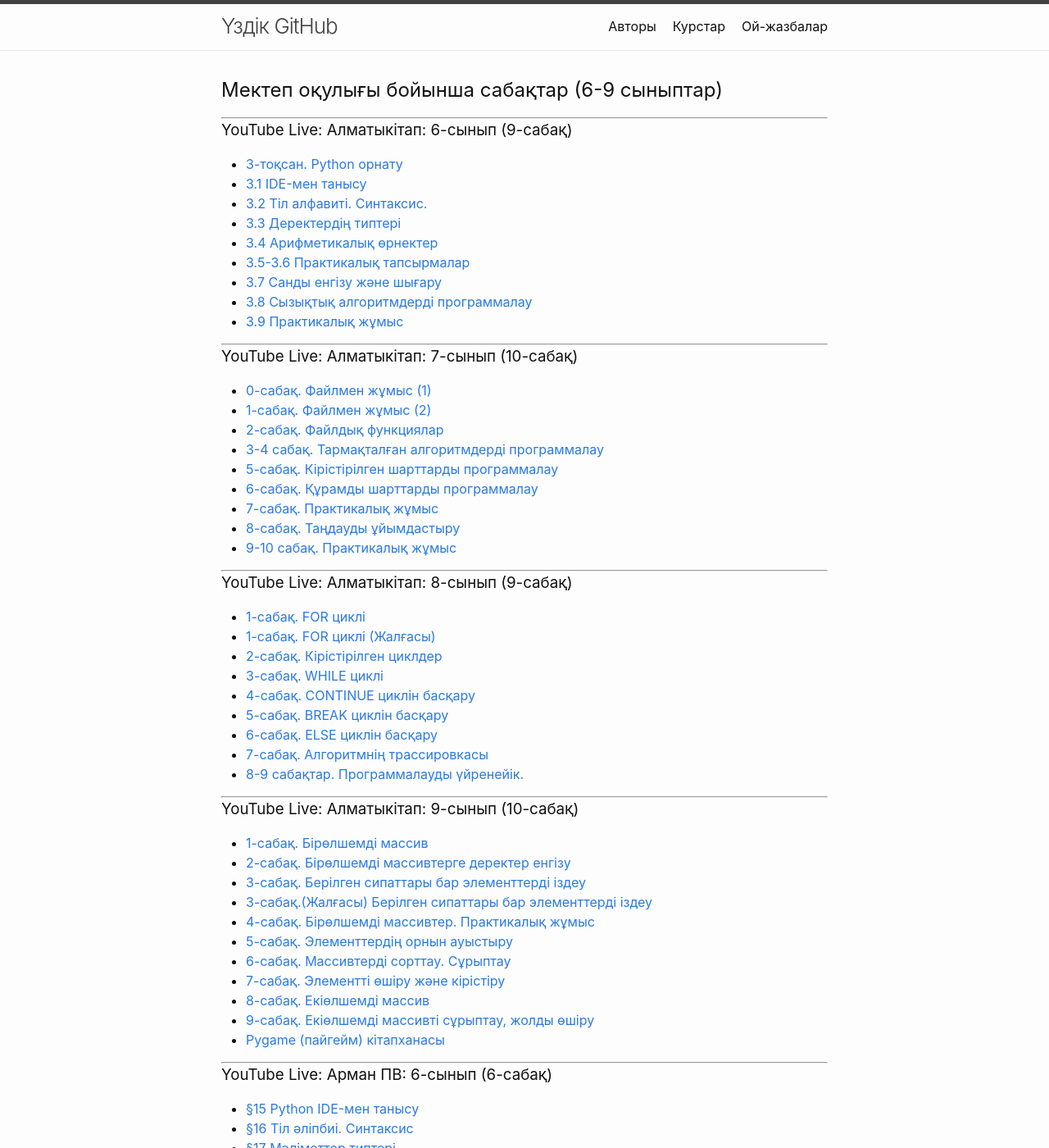
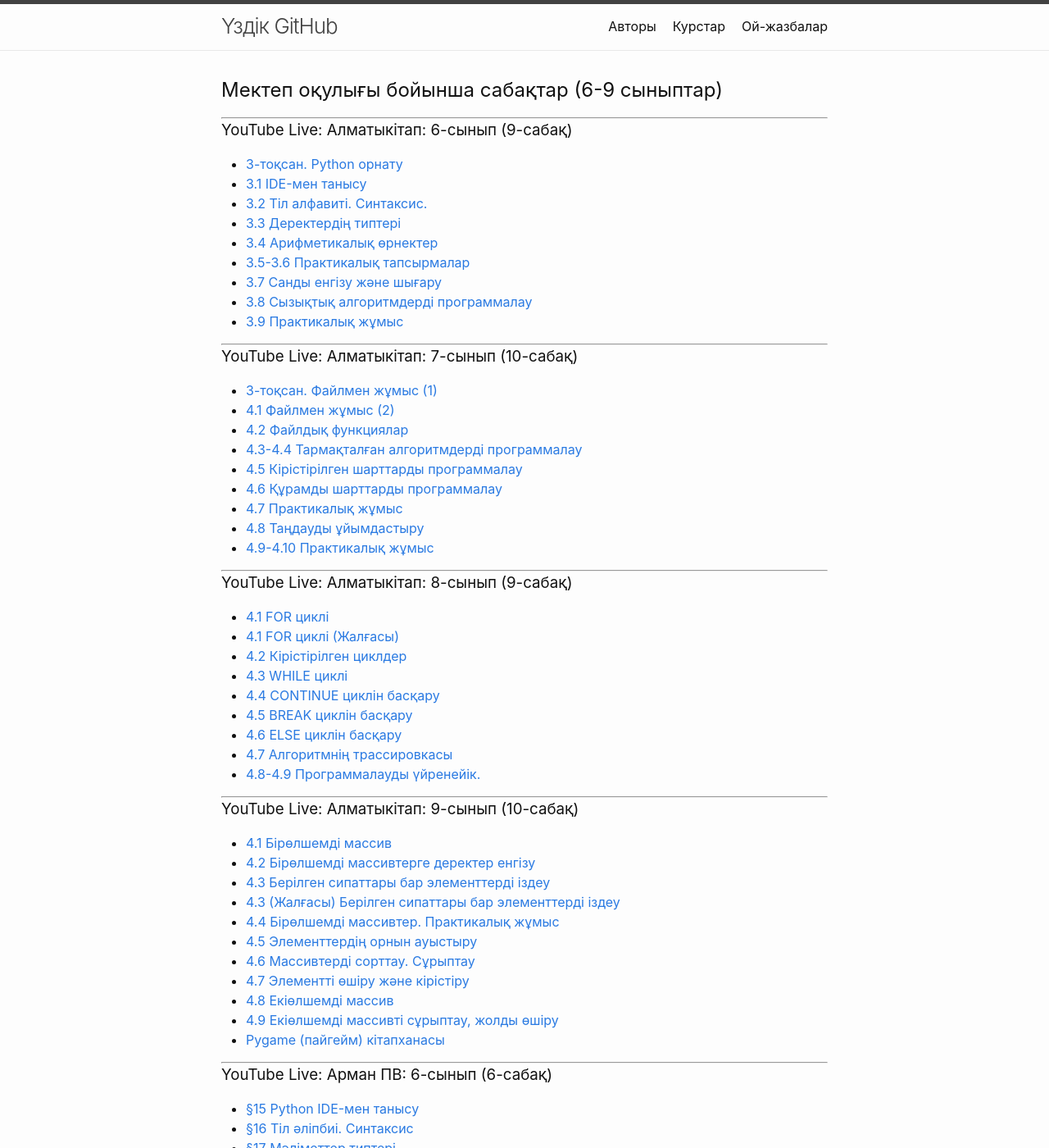
Before and after one commit to uzdik/uzdik.github.io, a Jekyll site: the page built from _courses/8-mektep-okulyktar-boinsha.md, in a window 1280 px wide and 1400 px high. Shown: the whole window at 82% size. Built offline with Jekyll 4.4.1, drawn with Linux system fonts in a browser that asks for light colours.

Commit message:
Update 8-mektep-okulyktar-boinsha.md

```diff
--- a/_courses/8-mektep-okulyktar-boinsha.md
+++ b/_courses/8-mektep-okulyktar-boinsha.md
@@ -22,15 +22,15 @@
 <div class="youtube-spoilers">
     <h3>YouTube Live: Алматыкітап: 7-сынып (10-сабақ)</h3>
     <ul>
-        <li><a href="https://www.youtube.com/watch?v=SIqvyQlVVvY" target="_blank">0-сабақ. Файлмен жұмыс (1)</a></li>
-        <li><a href="https://www.youtube.com/watch?v=trapGb995OA" target="_blank">1-сабақ. Файлмен жұмыс (2)</a></li>
-        <li><a href="https://www.youtube.com/watch?v=noMQfnJgH0k" target="_blank">2-сабақ. Файлдық функциялар</a></li>
-        <li><a href="https://www.youtube.com/watch?v=tDvvRfPNAR4" target="_blank">3-4 сабақ. Тармақталған алгоритмдерді программалау</a></li>
-        <li><a href="https://www.youtube.com/watch?v=tw79yTAW8u0" target="_blank">5-сабақ. Кірістірілген шарттарды программалау</a></li>
-        <li><a href="https://www.youtube.com/watch?v=H17vQvgXS1Q" target="_blank">6-сабақ. Құрамды шарттарды программалау</a></li>
-        <li><a href="https://www.youtube.com/watch?v=CIB4XMsVRgg" target="_blank">7-сабақ. Практикалық жұмыс</a></li>
-        <li><a href="https://www.youtube.com/watch?v=nBjlx1W2Ako" target="_blank">8-сабақ. Таңдауды ұйымдастыру</a></li>
-        <li><a href="https://www.youtube.com/watch?v=6UyNnrUbqsE" target="_blank">9-10 сабақ. Практикалық жұмыс</a></li>
+        <li><a href="https://www.youtube.com/watch?v=SIqvyQlVVvY" target="_blank">3-тоқсан. Файлмен жұмыс (1)</a></li>
+        <li><a href="https://www.youtube.com/watch?v=trapGb995OA" target="_blank">4.1 Файлмен жұмыс (2)</a></li>
+        <li><a href="https://www.youtube.com/watch?v=noMQfnJgH0k" target="_blank">4.2 Файлдық функциялар</a></li>
+        <li><a href="https://www.youtube.com/watch?v=tDvvRfPNAR4" target="_blank">4.3-4.4 Тармақталған алгоритмдерді программалау</a></li>
+        <li><a href="https://www.youtube.com/watch?v=tw79yTAW8u0" target="_blank">4.5 Кірістірілген шарттарды программалау</a></li>
+        <li><a href="https://www.youtube.com/watch?v=H17vQvgXS1Q" target="_blank">4.6 Құрамды шарттарды программалау</a></li>
+        <li><a href="https://www.youtube.com/watch?v=CIB4XMsVRgg" target="_blank">4.7 Практикалық жұмыс</a></li>
+        <li><a href="https://www.youtube.com/watch?v=nBjlx1W2Ako" target="_blank">4.8 Таңдауды ұйымдастыру</a></li>
+        <li><a href="https://www.youtube.com/watch?v=6UyNnrUbqsE" target="_blank">4.9-4.10 Практикалық жұмыс</a></li>
     </ul>
 </div>
 <hr>
@@ -38,31 +38,31 @@
 <div class="youtube-spoilers">
     <h3>YouTube Live: Алматыкітап: 8-сынып (9-сабақ)</h3>
     <ul>
-        <li><a href="https://www.youtube.com/watch?v=yRYO0519Cjs" target="_blank">1-сабақ. FOR циклі</a></li>
-        <li><a href="https://www.youtube.com/watch?v=0VQfSrSbzSM" target="_blank">1-сабақ. FOR циклі (Жалғасы)</a></li>
-        <li><a href="https://www.youtube.com/watch?v=pcC52KRFpxk" target="_blank">2-сабақ. Кірістірілген циклдер</a></li>
-        <li><a href="https://www.youtube.com/watch?v=eAYbsFJRZsY" target="_blank">3-сабақ. WHILE циклі</a></li>
-        <li><a href="https://www.youtube.com/watch?v=ybbXzr_wNAs" target="_blank">4-сабақ. CONTINUE циклін басқару</a></li>
-        <li><a href="https://www.youtube.com/watch?v=qeOz414IAOQ" target="_blank">5-сабақ. BREAK циклін басқару</a></li>
-        <li><a href="https://www.youtube.com/watch?v=7Jpgn81SJjQ" target="_blank">6-сабақ. ELSE циклін басқару</a></li>
-        <li><a href="https://www.youtube.com/watch?v=F5tRtEz7b20" target="_blank">7-сабақ. Алгоритмнің трассировкасы</a></li>
-        <li><a href="https://www.youtube.com/watch?v=twOLAACMWuI" target="_blank">8-9 сабақтар. Программалауды үйренейік.</a></li>
+        <li><a href="https://www.youtube.com/watch?v=yRYO0519Cjs" target="_blank">4.1 FOR циклі</a></li>
+        <li><a href="https://www.youtube.com/watch?v=0VQfSrSbzSM" target="_blank">4.1 FOR циклі (Жалғасы)</a></li>
+        <li><a href="https://www.youtube.com/watch?v=pcC52KRFpxk" target="_blank">4.2 Кірістірілген циклдер</a></li>
+        <li><a href="https://www.youtube.com/watch?v=eAYbsFJRZsY" target="_blank">4.3 WHILE циклі</a></li>
+        <li><a href="https://www.youtube.com/watch?v=ybbXzr_wNAs" target="_blank">4.4 CONTINUE циклін басқару</a></li>
+        <li><a href="https://www.youtube.com/watch?v=qeOz414IAOQ" target="_blank">4.5 BREAK циклін басқару</a></li>
+        <li><a href="https://www.youtube.com/watch?v=7Jpgn81SJjQ" target="_blank">4.6 ELSE циклін басқару</a></li>
+        <li><a href="https://www.youtube.com/watch?v=F5tRtEz7b20" target="_blank">4.7 Алгоритмнің трассировкасы</a></li>
+        <li><a href="https://www.youtube.com/watch?v=twOLAACMWuI" target="_blank">4.8-4.9 Программалауды үйренейік.</a></li>
     </ul>
 </div>
 <hr>
 <div class="youtube-spoilers">
     <h3>YouTube Live: Алматыкітап: 9-сынып (10-сабақ)</h3>
     <ul>
-        <li><a href="https://www.youtube.com/watch?v=kDLPkJjfOF8" target="_blank">1-сабақ. Бірөлшемді массив</a></li>
-        <li><a href="https://www.youtube.com/watch?v=nO1EU72CBAM" target="_blank">2-сабақ. Бірөлшемді массивтерге деректер енгізу</a></li>
-        <li><a href="https://www.youtube.com/watch?v=7bQAIrapfMs" target="_blank">3-сабақ. Берілген сипаттары бар элементтерді іздеу</a></li>
-        <li><a href="https://www.youtube.com/watch?v=0fuYjIZ94eA" target="_blank">3-сабақ.(Жалғасы) Берілген сипаттары бар элементтерді іздеу</a></li>
-        <li><a href="https://www.youtube.com/watch?v=UhbfhvOWiiM" target="_blank">4-сабақ. Бірөлшемді массивтер. Практикалық жұмыс</a></li>
-        <li><a href="https://www.youtube.com/watch?v=weUWU0Lm4mU" target="_blank">5-сабақ. Элементтердің орнын ауыстыру</a></li>
-        <li><a href="https://www.youtube.com/watch?v=vbpMWCstqhI" target="_blank">6-сабақ. Массивтерді сорттау. Сұрыптау</a></li>
-        <li><a href="https://www.youtube.com/watch?v=q1WPmZ-nxuw" target="_blank">7-сабақ. Элементті өшіру және кірістіру</a></li>
-        <li><a href="https://www.youtube.com/watch?v=lOW2uhKo8u8" target="_blank">8-сабақ. Екіөлшемді массив</a></li>
-        <li><a href="https://www.youtube.com/watch?v=hsDE2zdRhPQ" target="_blank">9-сабақ. Екіөлшемді массивті сұрыптау, жолды өшіру</a></li>
+        <li><a href="https://www.youtube.com/watch?v=kDLPkJjfOF8" target="_blank">4.1 Бірөлшемді массив</a></li>
+        <li><a href="https://www.youtube.com/watch?v=nO1EU72CBAM" target="_blank">4.2 Бірөлшемді массивтерге деректер енгізу</a></li>
+        <li><a href="https://www.youtube.com/watch?v=7bQAIrapfMs" target="_blank">4.3 Берілген сипаттары бар элементтерді іздеу</a></li>
+        <li><a href="https://www.youtube.com/watch?v=0fuYjIZ94eA" target="_blank">4.3 (Жалғасы) Берілген сипаттары бар элементтерді іздеу</a></li>
+        <li><a href="https://www.youtube.com/watch?v=UhbfhvOWiiM" target="_blank">4.4 Бірөлшемді массивтер. Практикалық жұмыс</a></li>
+        <li><a href="https://www.youtube.com/watch?v=weUWU0Lm4mU" target="_blank">4.5 Элементтердің орнын ауыстыру</a></li>
+        <li><a href="https://www.youtube.com/watch?v=vbpMWCstqhI" target="_blank">4.6 Массивтерді сорттау. Сұрыптау</a></li>
+        <li><a href="https://www.youtube.com/watch?v=q1WPmZ-nxuw" target="_blank">4.7 Элементті өшіру және кірістіру</a></li>
+        <li><a href="https://www.youtube.com/watch?v=lOW2uhKo8u8" target="_blank">4.8 Екіөлшемді массив</a></li>
+        <li><a href="https://www.youtube.com/watch?v=hsDE2zdRhPQ" target="_blank">4.9 Екіөлшемді массивті сұрыптау, жолды өшіру</a></li>
         <li><a href="https://www.youtube.com/watch?v=u3vkjSDM9BQ" target="_blank">Pygame (пайгейм) кітапханасы</a></li>
     </ul>
 </div>
```
